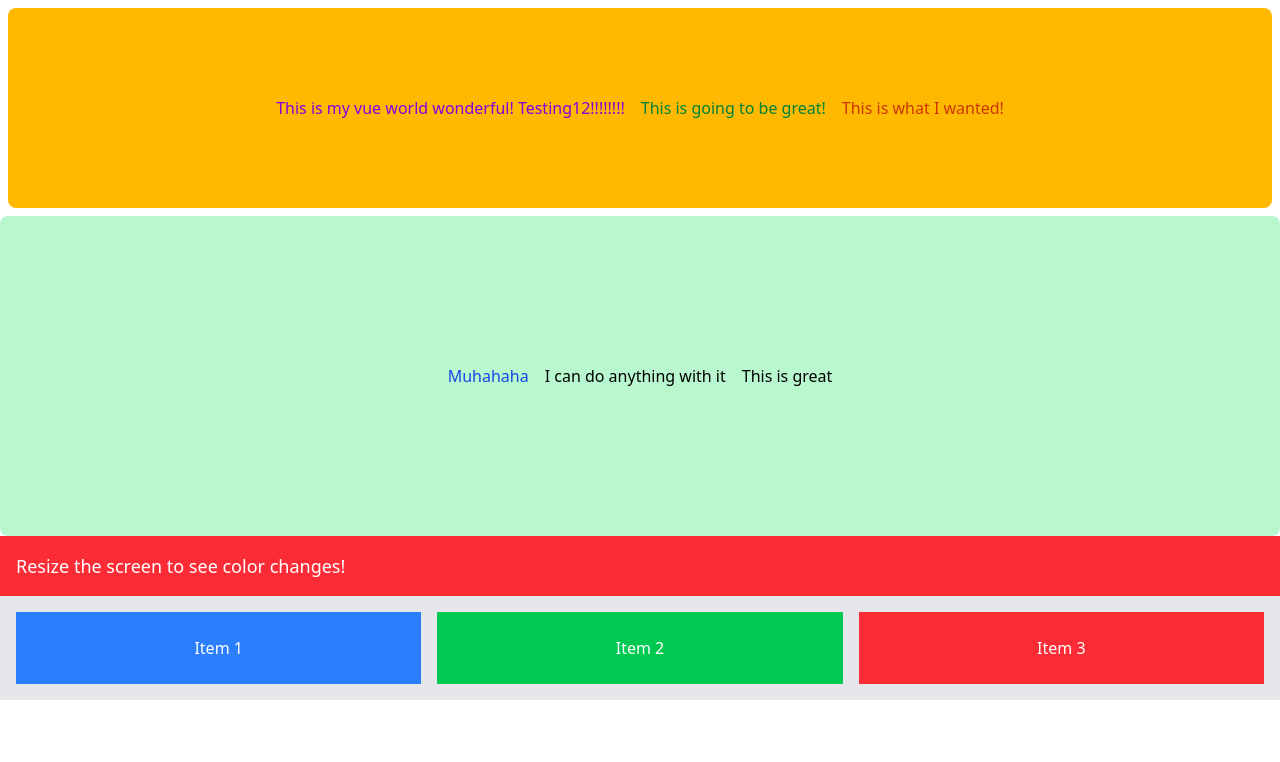
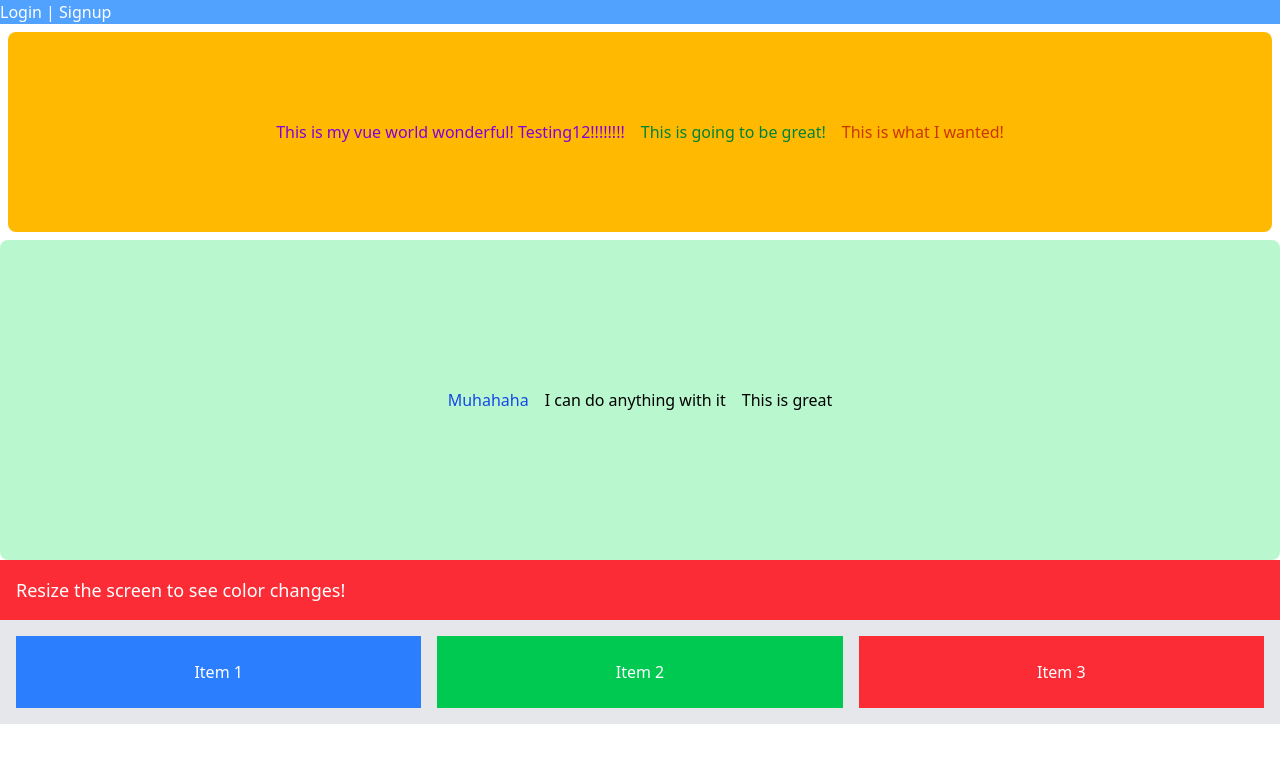
Before and after one commit to sarkuseq1999/my2nd-vue-project, a Vue app: page / in a window 1280 px wide. Shown: the top 762 px of the page. Built offline with nearby package versions, Linux system fonts and the light colour scheme.

Commit message:
Testing a component

```diff
--- a/src/App.vue
+++ b/src/App.vue
@@ -1,9 +1,13 @@
 <script setup>
-
+    import NavBar from './components/NavBar.vue'
 
 </script>
 
 <template>
+
+<div id="app">
+        <NavBar />
+      </div>
 
   <div class="flex justify-center h-50 items-center bg-amber-400 border-s-green-300 space-x-4 m-2 rounded-lg p-4">
     <div class="text-purple-700">This is my vue world wonderful! Testing12!!!!!!!!</div>
--- /dev/null
+++ b/src/components/NavBar.vue
@@ -0,0 +1,11 @@
+<template>
+    <div>
+      <p class="text-white bg-blue-400">Login | Signup</p>
+    </div>
+  </template>
+
+  <script>
+  export default {
+    name: 'NavBar'
+  }
+  </script>
```
